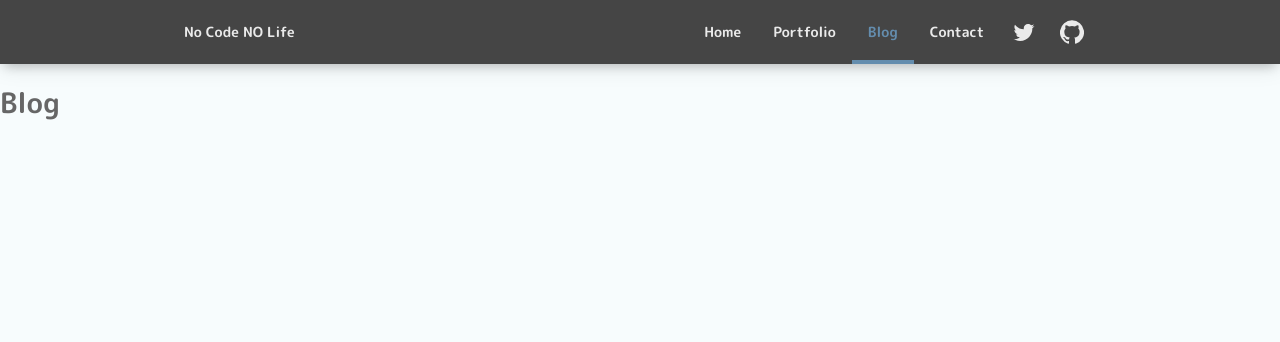
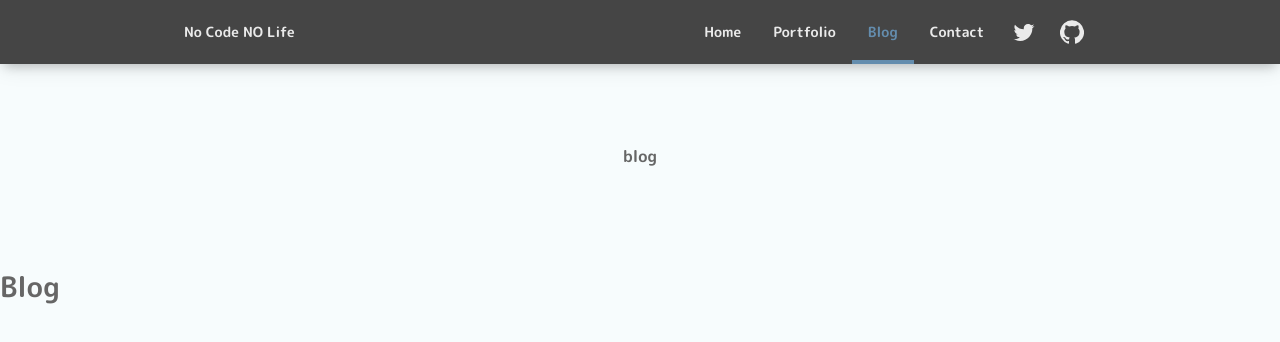
Before and after one commit to keeeei13c/MySite, a Next.js app: page /blog in a window 1280 px wide. Shown: the top 342 px of the page. Built offline with nearby package versions, Linux system fonts and the light colour scheme.

Commit message:
add GlobalContent

```diff
--- a/src/pages/blog.tsx
+++ b/src/pages/blog.tsx
@@ -1,7 +1,7 @@
 import React, { Component } from 'react'
 import { NextPage } from 'next'
 import Layout from '../components/layout'
-// import GlobalContent from './global'
+import GlobalContent from './global'
 
 import {makeStyles, createStyles, Theme} from '@material-ui/core/styles'
 
@@ -18,6 +18,7 @@ const BlogIndex: NextPage = () => {
     return (
         <>
             <Layout>
+                <GlobalContent title="blog" subtitle="ブログ"/>
                 <h1>Blog</h1>
             </Layout>
         </>
```
